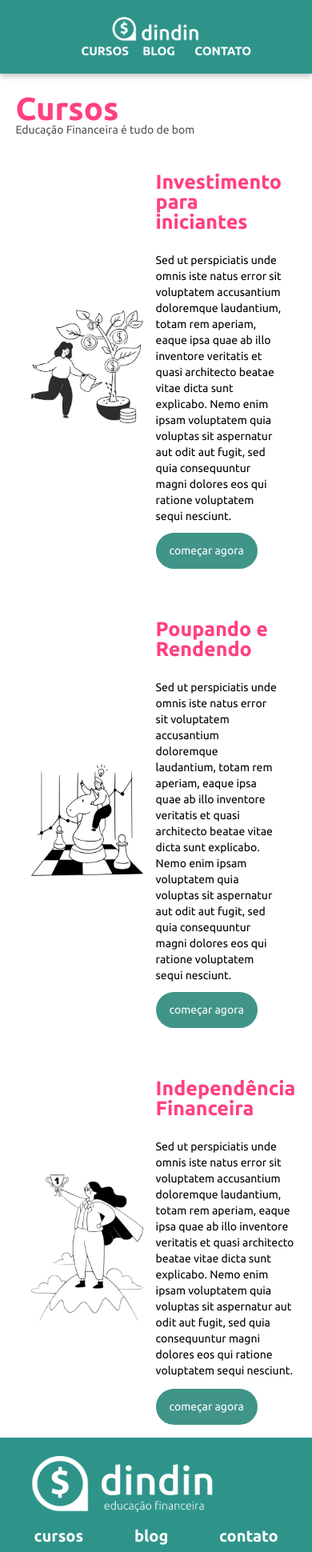
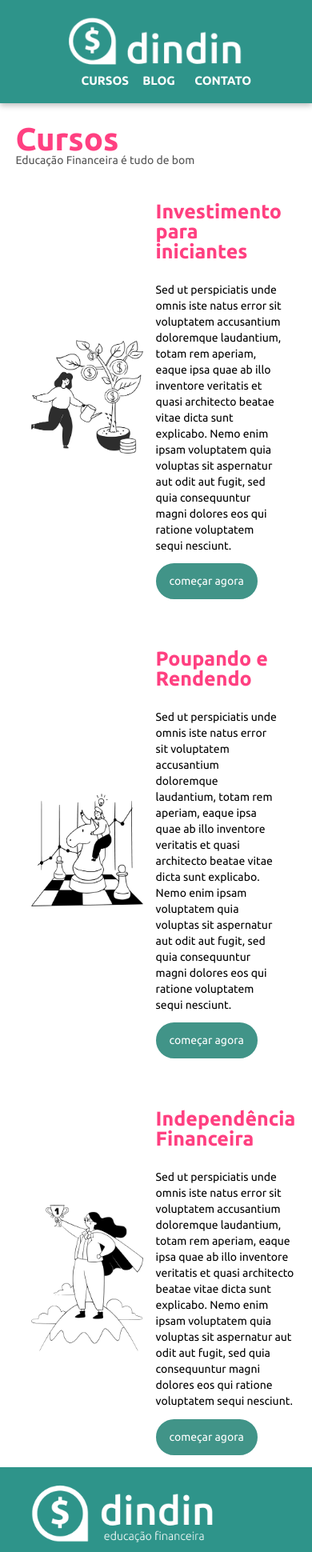
Before and after one commit to pedrorackoff/dindin, a plain HTML site: page html/cursos.html in a window 390 px wide. Shown: the top 1940 px of the page at 80% size. Drawn offline with Linux system fonts and the light colour scheme.

Commit message:
Adicionado link para Home na logo do header e do footer

```diff
--- a/css/main.css
+++ b/css/main.css
@@ -81,7 +81,7 @@ header {
 
     .header img {
         height: 50%;
-        width: 50%;
+        width: 100%;
         justify-content: space-evenly;
     }
 
--- a/html/cursos.html
+++ b/html/cursos.html
@@ -14,7 +14,7 @@
 </head>
 <body>
     <header class="header">
-        <img src="../dindin-img/logo-header.png" width="244px">
+        <a href="../index.html"><img src="../dindin-img/logo-header.png" width="244px"></a>
             <ul class="nav">
                 <li><a href="cursos.html">Cursos</a></li>
                 <li><a href="blog.html">Blog</a></li>
@@ -62,7 +62,7 @@
 </body>
 <footer class="footer">
     <div>
-        <img id="logo-footer" src="../dindin-img/logo-footer.png">
+        <a href="../index.html"><img id="logo-footer" src="../dindin-img/logo-footer.png"></a>
     </div>
     <div>
         <ul class="nav-footer">
```
Also changed, not shown: html/aula_investimentos.html (+1 -1 lines), html/blog.html (+2 -2 lines), html/blog_publi1.html (+2 -2 lines), html/contato.html (+2 -2 lines), index.html (+4 -4 lines).
